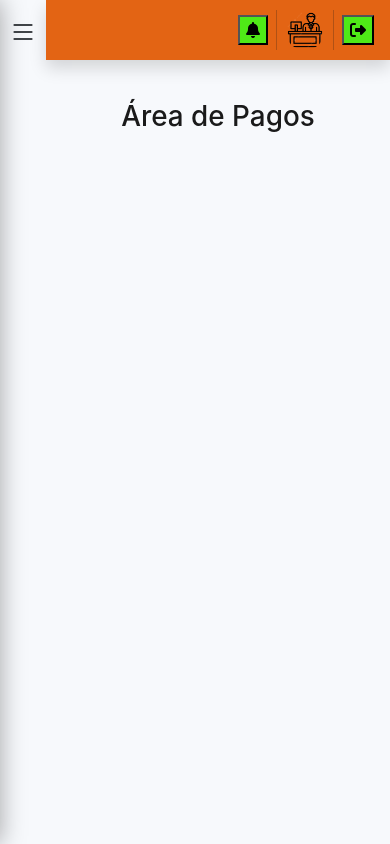
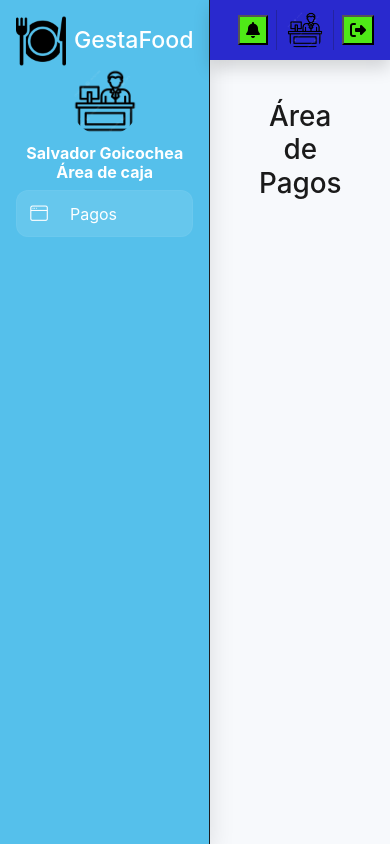
Before and after one commit to salvagd09/ProyectoIntegrador, a React (Vite) app: page /caja/Pagos in a window 390 px wide. Built offline with nearby package versions, Linux system fonts and the light colour scheme.

Commit message:
Modificaciones_pequeñas

```diff
--- a/src/Components/Admin.jsx
+++ b/src/Components/Admin.jsx
@@ -3,8 +3,11 @@ import "./tarjetas.css";
 import { Routes, Route, Link, useLocation } from "react-router-dom";
 import "./VentanaC.css";
 import Menu from "./Modulos/Menu";
+import Insumos from "./Modulos/Insumos";
+import Pagos from "./Modulos/Pagos";
 import Pedidos_Aplicativo from "./Modulos/Pedidos_Aplicativo";
 import Pedidos_Fisicos from "./Modulos/Pedidos_Fisicos";
+import MetricasYConfiguracion from "./Modulos/MetricasYConfiguracion";
 import Usuario from "./Modulos/Usuario";
 import comida from "../assets/comida.png";
 function Admin() {
@@ -15,22 +18,7 @@ function Admin() {
   return (
     <>
       <div className="layout">
-        {/*Sidebar a la izquierda
-     Toggle (solo mobile) */}
-        <label htmlFor="nav-toggle" style={{ display: "none" }}>
-          A
-        </label>
-        <input type="checkbox" id="nav-toggle" className="d-none" />
-        {/*Barra superior en mobile con botón hamburguesa*/}
-        <header className="d-md-none position-sticky top-0 z-3 text-white">
-          <label
-            htmlFor="nav-toggle"
-            className="btn btn-link text-dark m-2 p-0"
-          >
-            <i className="bi bi-list" style={{ fontSize: "1.75rem" }}></i>
-          </label>
-        </header>
-        {/*Tu sidebar (SIN JS)*/}
+        {/*El sidebar (SIN JS)*/}
         <aside id="sidebar" className="d-flex flex-column p-3  text-dark">
           <div className="d-flex align-items-center justify-content-center">
             <a
@@ -59,9 +47,9 @@ function Admin() {
           <ul className="nav nav-pills flex-column mb-0">
             <li>
               <Link
-                to="/admin/MétricasYConfiguracion"
+                to="/admin/MetricasYConfiguracion"
                 className={`nav-link ${estaActivo(
-                  "/admin/MétricasYConfiguracion"
+                  "/admin/MetricasYConfiguracion"
                 )}`}
               >
                 <i className="bi bi-bar-chart me-2"></i>Métricas y configuración
@@ -90,7 +78,7 @@ function Admin() {
                   "/admin/Pedidos_Aplicativo"
                 )}`}
               >
-                <i className="bi bi-window me-2"></i>Pedidos Virtuales
+                <i className="bi bi-window me-2"></i>Pedidos por Aplicativo
               </Link>
             </li>
             <li>
@@ -159,17 +147,20 @@ function Admin() {
           <main className="app-content">
             <div id="page-content-wrapper" className="p-4 flex-grow-1">
               <Routes>
-                <Route path="Dashboard" element={<Dashboard />} />
-                <Route path="menu" element={<Menu />} />
+                <Route
+                  path="MetricasYConfiguracion"
+                  element={<MetricasYConfiguracion />}
+                />
+                <Route path="Menu" element={<Menu />} />
                 <Route path="Pedidos_Fisicos" element={<Pedidos_Fisicos />} />
                 <Route
                   path="pedidos_Aplicativo"
                   element={<Pedidos_Aplicativo />}
                 />
-                <Route path="Ventas" element={<Ventas />} />
-                <Route path="GestorC" element={<GestorC />} />
+                <Route path="Insumos" element={<Insumos />} />
+                <Route path="Pagos" element={<Pagos />} />
                 <Route path="Usuario" element={<Usuario />} />
-                <Route path="/" element={<Dashboard />} />
+                <Route path="/" element={<MetricasYConfiguracion />} />
                 {/* Ruta por defecto */}
               </Routes>
             </div>
--- a/src/Components/Caja.jsx
+++ b/src/Components/Caja.jsx
@@ -12,22 +12,7 @@ function Cajero() {
   return (
     <>
       <div className="layout">
-        {/*Sidebar a la izquierda
-             Toggle (solo mobile) */}
-        <label htmlFor="nav-toggle" style={{ display: "none" }}>
-          A
-        </label>
-        <input type="checkbox" id="nav-toggle" className="d-none" />
-        {/*Barra superior en mobile con botón hamburguesa*/}
-        <header className="d-md-none position-sticky top-0 z-3 text-white">
-          <label
-            htmlFor="nav-toggle"
-            className="btn btn-link text-dark m-2 p-0"
-          >
-            <i className="bi bi-list" style={{ fontSize: "1.75rem" }}></i>
-          </label>
-        </header>
-        {/*Tu sidebar (SIN JS)*/}
+        {/*El sidebar (SIN JS)*/}
         <aside id="sidebar" className="d-flex flex-column p-3  text-dark">
           <div className="d-flex align-items-center justify-content-center">
             <a
--- a/src/Components/Cocina.jsx
+++ b/src/Components/Cocina.jsx
@@ -13,21 +13,6 @@ function Cocinero() {
   return (
     <>
       <div className="layout">
-        {/*Sidebar a la izquierda
-             Toggle (solo mobile) */}
-        <label htmlFor="nav-toggle" style={{ display: "none" }}>
-          A
-        </label>
-        <input type="checkbox" id="na-toggle" className="d-none" />
-        {/*Barra superior en mobile con botón hamburguesa*/}
-        <header className="d-md-none position-sticky top-0 z-3 text-white">
-          <label
-            htmlFor="nav-toggle"
-            className="btn btn-link text-dark m-2 p-0"
-          >
-            <i className="bi bi-list" style={{ fontSize: "1.75rem" }}></i>
-          </label>
-        </header>
         {/*El sidebar (SIN JS)*/}
         <aside id="sidebar" className="d-flex flex-column p-3  text-dark">
           <div className="d-flex align-items-center justify-content-center">
@@ -67,7 +52,7 @@ function Cocinero() {
                 to="/cocina/Insumos"
                 className={`nav-link ${estaActivo("/cocina/Insumos")}`}
               >
-                <i className="bi bi-box2 me-2">Insumos</i>
+                <i className="bi bi-box2 me-2"></i>Insumos
               </Link>
             </li>
           </ul>
--- a/src/Components/Login.jsx
+++ b/src/Components/Login.jsx
@@ -13,10 +13,10 @@ function App() {
       localStorage.setItem("userRole", "admin");
       localStorage.setItem("isAuthenticated", "true");
       navigate("/admin");
-    } else if (nombreUsuario === "cajero" && contrasena === "cajero123") {
-      localStorage.setItem("userRole", "cajero");
+    } else if (nombreUsuario === "caja" && contrasena === "caja123") {
+      localStorage.setItem("userRole", "caja");
       localStorage.setItem("isAuthenticated", "true");
-      navigate("/cajero");
+      navigate("/caja");
     } else {
       alert("Credenciales inválidas");
     }
@@ -72,14 +72,14 @@ function App() {
               onClick={toggleMostrarContrasena}
             ></i>
           </div>
-          <div>
-            <Link to="/mesero" className="px-4 text-dark">
+          <div class="d-flex gap-4 align-items-center">
+            <Link to="/mesero" className="px-4 fs-5  text-dark">
               Soy mesero
             </Link>
             <button type="submit" className="btn btn-success fs-4  mt-3 ">
               Ingresar
             </button>
-            <Link to="/cocina" className="px-4 text-dark">
+            <Link to="/cocina" className="px-4 fs-5 text-dark">
               Soy del área de cocina
             </Link>
           </div>
--- a/src/Components/Mesero.jsx
+++ b/src/Components/Mesero.jsx
@@ -13,22 +13,7 @@ function Mesero() {
   return (
     <>
       <div className="layout">
-        {/*Sidebar a la izquierda
-             Toggle (solo mobile) */}
-        <label htmlFor="nav-toggle" style={{ display: "none" }}>
-          A
-        </label>
-        <input type="checkbox" id="nav-toggle" className="d-none" />
-        {/*Barra superior en mobile con botón hamburguesa*/}
-        <header className="d-md-none position-sticky top-0 z-3 text-white">
-          <label
-            htmlFor="nav-toggle"
-            className="btn btn-link text-dark m-2 p-0"
-          >
-            <i className="bi bi-list" style={{ fontSize: "1.75rem" }}></i>
-          </label>
-        </header>
-        {/*Tu sidebar (SIN JS)*/}
+        {/*El sidebar (SIN JS)*/}
         <aside id="sidebar" className="d-flex flex-column p-3  text-dark">
           <div className="d-flex align-items-center justify-content-center">
             <a
--- a/src/Components/VentanaC.css
+++ b/src/Components/VentanaC.css
@@ -1,24 +1,13 @@
 :root {
-  /* Colores base */
-  --color-primario: #ff4d6d; /* Rosa fuerte / vibrante */
-  --color-secundario: #6c63ff; /* Azul-violeta eléctrico */
-  --color-acento: #ffb347; /* Naranja brillante */
-  --color-exito: #28c76f; /* Verde neón */
-  --color-peligro: #ff3e3e; /* Rojo intenso */
-
   /* Fondo y texto generales */
   --color-fondo: #f7f9fc; /* Gris muy claro / casi blanco */
   --color-texto: #1a1a1a; /* Negro suave */
   --color-texto-inverso: #ffffff; /* Blanco */
 
   /* Sidebar más vivo */
-  --sidebar-bg: #6a994e;
+  --sidebar-bg: rgb(85, 192, 235);
   --sidebar-border: #1c1c1e; /* Límite más sutil */
-  --sidebar-muted: #e36414; /* Gris azulado */
-
-  /* Hovers genéricos */
-  --hover-primario: #e60050; /* Rosa más oscuro al hover */
-  --hover-sidebar: #3b417a; /* Hover brillante en el menú */
+  --sidebar-muted: rgb(41, 41, 206); /* Gris azulado */
 }
 .text-white {
   font-weight: bold;
@@ -51,7 +40,6 @@ body {
 }
 /* ===== Sidebar ===== */
 #sidebar {
-  width: 260px;
   background: var(--sidebar-bg);
   color: var(--sidebar-text);
   flex-shrink: 0;
@@ -77,7 +65,7 @@ body {
   padding: 10px 12px;
   border-radius: 12px;
   margin-bottom: 6px;
-  transition: background 0.2s ease, color 0.2s ease, transform 0.06s ease;
+  transition: all 0.2s ease, color 0.2s ease, transform 0.06s ease;
 }
 #sidebar .nav-link i {
   font-size: 1.1rem;
@@ -129,22 +117,7 @@ body {
   padding: 1rem;
 }
 
-/* ===== Mobile (< md): sidebar oculto + botón hamburguesa ===== */
 @media (max-width: 767.98px) {
-  /* Sidebar como panel deslizable */
-  #sidebar {
-    position: fixed;
-    top: 0;
-    left: 0;
-    width: 260px; /* ajusta a tu gusto */
-    height: 100vh;
-    transform: translateX(-100%);
-    transition: transform 0.3s ease-in-out;
-    z-index: 1045; /* por encima del contenido */
-    box-shadow: 0 0 24px rgba(0, 0, 0, 0.35);
-  }
-
-  /* Cuando el checkbox está marcado, mostramos el sidebar */
   #nav-toggle:checked ~ #sidebar {
     transform: translateX(0);
   }
--- a/src/main.jsx
+++ b/src/main.jsx
@@ -2,6 +2,7 @@ import { StrictMode } from "react";
 import { createRoot } from "react-dom/client";
 import { BrowserRouter } from "react-router-dom";
 import "bootstrap/dist/css/bootstrap.min.css";
+import "bootstrap/dist/js/bootstrap.bundle.min.js";
 import Principal from "./Principal";
 import "./index.css";
 createRoot(document.getElementById("root")).render(
```
